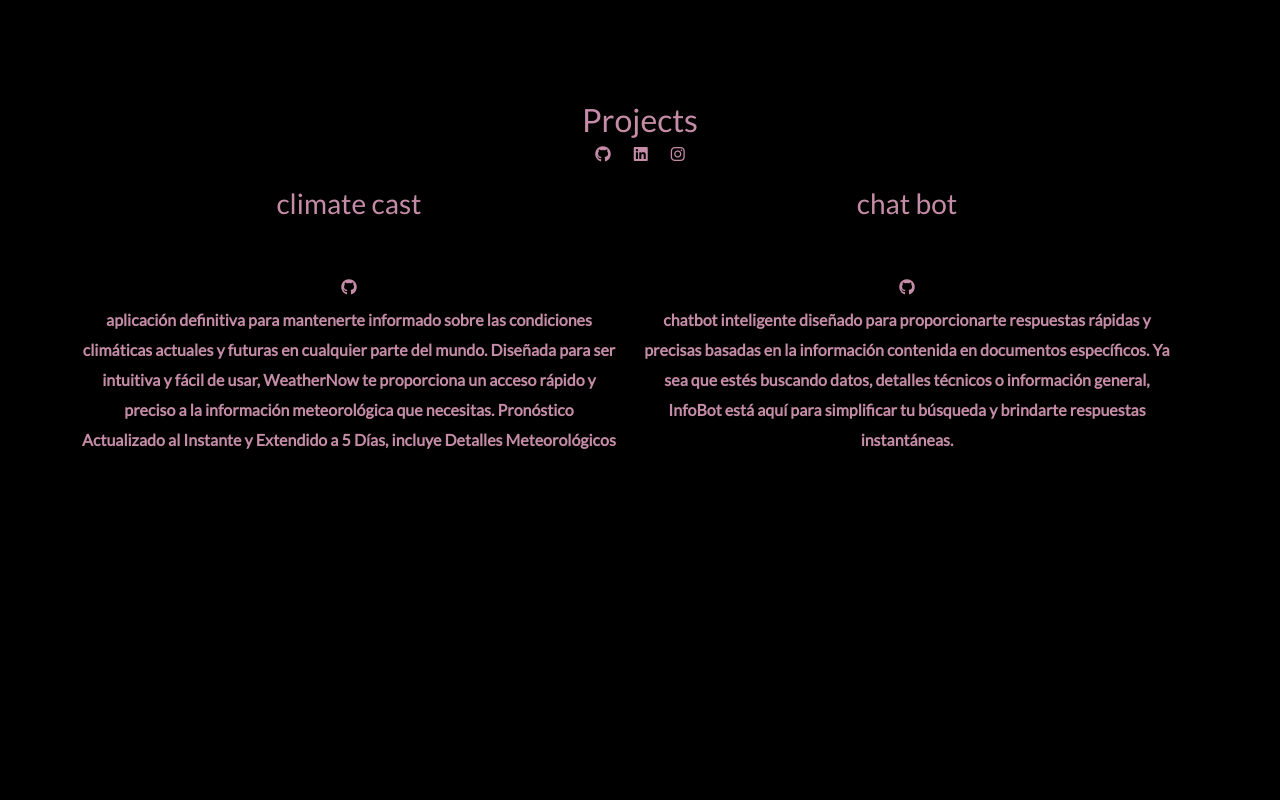
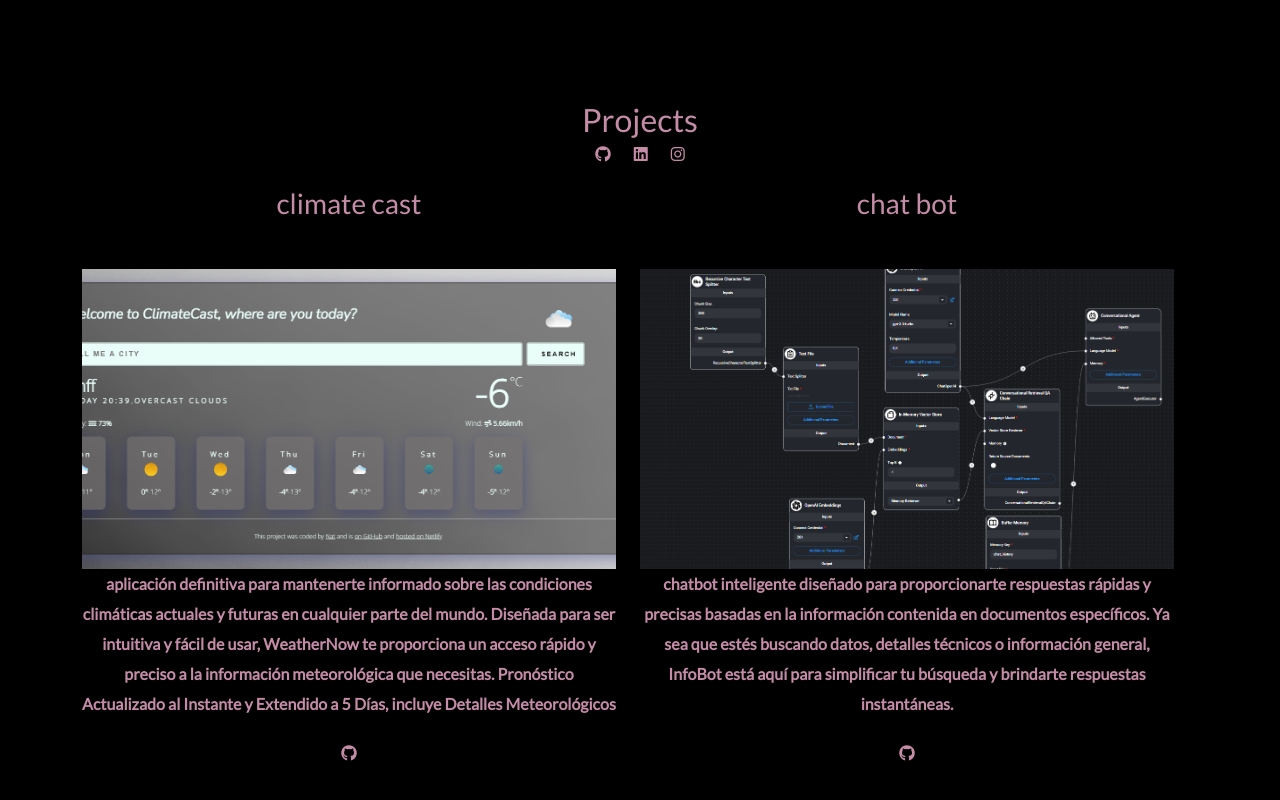
Before and after one commit to Natnatnada/Portfolio-Project, a plain HTML site: page index.html in a window 1280 px wide. Shown: the part 612-1412 px from the top of the page. Before the commit the page ends 1233 px from the top, so only its background shows below. Drawn offline with nearby package versions, Linux system fonts and the light colour scheme; a script that the page names is missing.

Commit message:
added image to project section

```diff
--- a/index.html
+++ b/index.html
@@ -56,13 +56,21 @@
                     <div class="row">
                         <div class="col-6">
                          <h3 class="mb-5">climate cast</h3>
-                         <a href="https://github.com/Natnatnada/ClimateCast" target="_blank"  title="weather app"> <i class="fa-brands fa-github"></i></a>
-                        <p>aplicación definitiva para mantenerte informado sobre las condiciones climáticas actuales y futuras en cualquier parte del mundo. Diseñada para ser intuitiva y fácil de usar, WeatherNow te proporciona un acceso rápido y preciso a la información meteorológica que necesitas. Pronóstico Actualizado al Instante y  Extendido a 5 Días, incluye Detalles Meteorológicos</p>
+                         <div class="text-center">
+                          <img src="./images/weather.png"  class="card-img-top" alt="climate-img">
                         </div>
+
+                        <p >aplicación definitiva para mantenerte informado sobre las condiciones climáticas actuales y futuras en cualquier parte del mundo. Diseñada para ser intuitiva y fácil de usar, WeatherNow te proporciona un acceso rápido y preciso a la información meteorológica que necesitas. Pronóstico Actualizado al Instante y  Extendido a 5 Días, incluye Detalles Meteorológicos</p>
+                        <a href="https://github.com/Natnatnada/ClimateCast" target="_blank"  title="weather app" > <i class="fa-brands fa-github"></i></a>
+                      </div>
                         <div class="col-6">
                             <h3 class="mb-5">chat bot</h3>
-                            <a href="https://github.com/Natnatnada/ClimateCast" target="_blank"  title="weather app"> <i class="fa-brands fa-github"></i></a>
+                            <div class="text-center">
+                              <img src="./images/chatbot.png"  class="card-img-top" alt="chat-img">
+                            </div>
+
                          <p>chatbot inteligente diseñado para proporcionarte respuestas rápidas y precisas basadas en la información contenida en documentos específicos. Ya sea que estés buscando datos, detalles técnicos o información general, InfoBot está aquí para simplificar tu búsqueda y brindarte respuestas instantáneas.</p>
+                         <a href="https://github.com/Natnatnada/ClimateCast" target="_blank"  title="chat-app"> <i class="fa-brands fa-github"></i></a>
                         </div>
                       </div>
               </div>
--- a/style.css
+++ b/style.css
@@ -59,3 +59,12 @@ background: linear-gradient(145deg, #d396b3, #b17e96);
 box-shadow:  27px 27px 63px #a27389,
              -27px -27px 63px #e8a5c5; */
 }
+img {
+
+    height: 300px;
+
+    width: 300px;
+
+    object-fit: cover;
+
+    }
```
Also changed, not shown: images/chatbot.png (added), images/weather.png (added).
